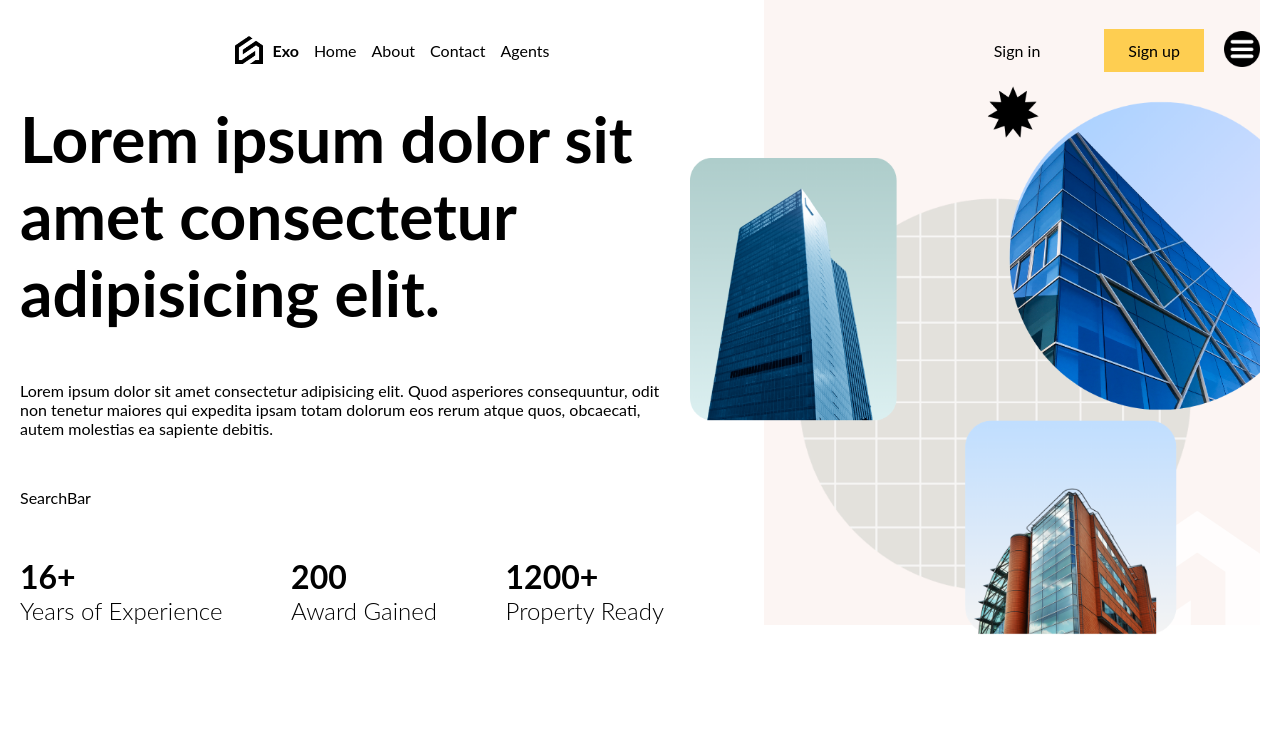
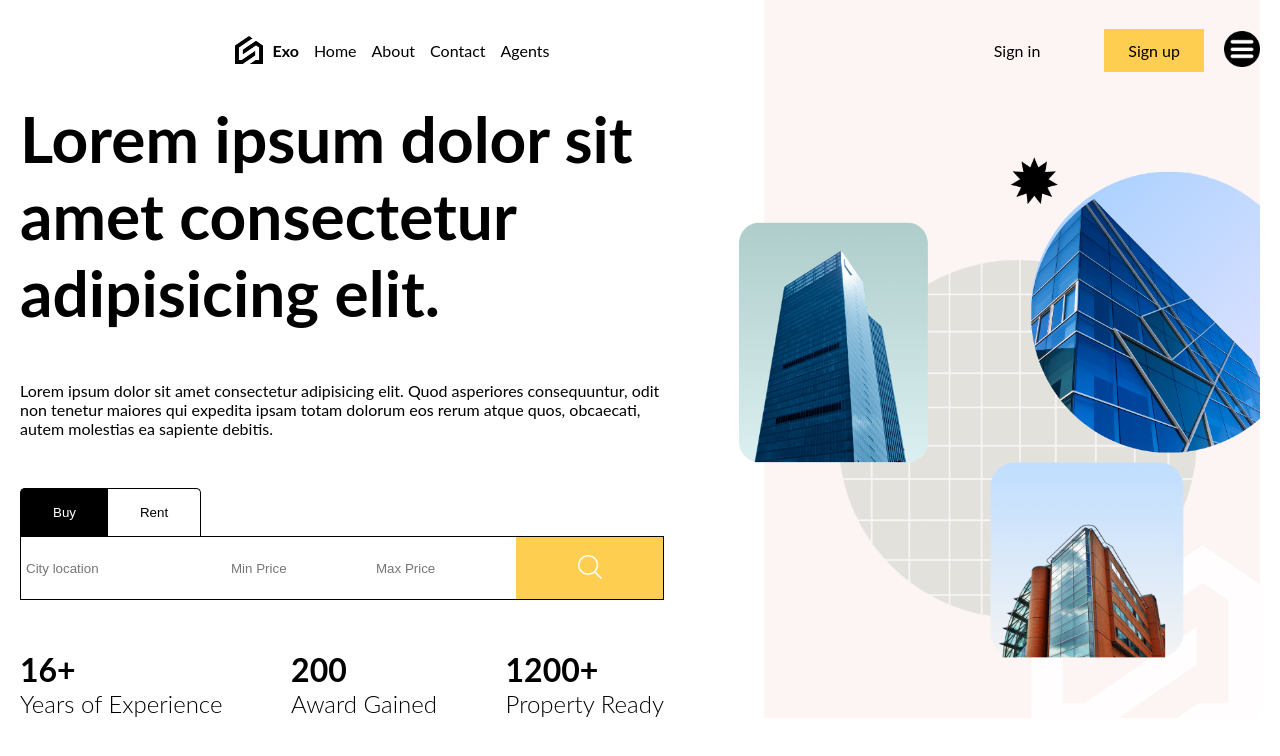
Before and after one commit to Naman-B-Parlecha/SpaceShare, a React (Vite) app: page / in a window 1280 px wide. Shown: the top 756 px of the page. Built offline with nearby package versions, Linux system fonts and the light colour scheme.

Commit message:
Completed landing page

```diff
--- a/src/components/Navbar/Navbar.jsx
+++ b/src/components/Navbar/Navbar.jsx
@@ -28,7 +28,7 @@ const Navbar = () => {
             }}
           />
         </div>
-        <div className={`${open ? "menu active" : "menu"}`}>
+        <div className={`menu ${open ? "active" : ""}`}>
           <a href="/">Home</a>
           <a href="/">About</a>
           <a href="/">Contact</a>
--- a/src/components/Navbar/navbar.scss
+++ b/src/components/Navbar/navbar.scss
@@ -87,7 +87,6 @@ nav {
       justify-content: center;
       align-items: center;
       font-size: 24px;
-
       &.active {
         right: 0;
       }
--- a/src/components/SearchBar/SearchBar.jsx
+++ b/src/components/SearchBar/SearchBar.jsx
@@ -1,7 +1,55 @@
-import React from "react";
+import React, { useState } from "react";
 import "./searchbar.scss";
+
+const types = ["buy", "rent"];
+
 const SearchBar = () => {
-  return <div>SearchBar</div>;
+  const [query, setQuery] = useState({
+    type: "buy",
+    location: "",
+    minPrice: 0,
+    maxPrice: 0,
+  });
+  const switchType = (val) => {
+    setQuery((prev) => {
+      return { ...prev, type: val };
+    });
+  };
+  return (
+    <div className="searchBar">
+      <div className="type">
+        {types.map((type, index) => (
+          <button
+            key={index}
+            onClick={() => switchType(type)}
+            className={query.type === type ? "active" : ""}
+          >
+            {type}
+          </button>
+        ))}
+      </div>
+      <form>
+        <input type="text" name="location" placeholder="City location" />
+        <input
+          type="number"
+          name="minPrice"
+          placeholder="Min Price"
+          min={0}
+          max={1000000}
+        />
+        <input
+          type="number"
+          name="maxPrice"
+          placeholder="Max Price"
+          min={0}
+          max={1000000}
+        />
+        <button type="submit">
+          <img src="/search.png" alt="" />
+        </button>
+      </form>
+    </div>
+  );
 };
 
 export default SearchBar;
--- a/src/components/SearchBar/searchbar.scss
+++ b/src/components/SearchBar/searchbar.scss
@@ -0,0 +1,85 @@
+@import "../../responsive.scss";
+
+.searchBar {
+  .type {
+    button {
+      padding: 16px 32px;
+      border: 1px solid black;
+      background-color: white;
+      cursor: pointer;
+      text-transform: capitalize;
+      border-bottom: none;
+
+      &.active {
+        background-color: black;
+        color: white;
+      }
+      &:first-child {
+        border-top-left-radius: 5px;
+        border-right: none;
+      }
+      &:last-child {
+        border-top-right-radius: 5px;
+        border-left: none;
+      }
+    }
+  }
+
+  form {
+    display: flex;
+    border: 1px solid black;
+    justify-content: space-between;
+    height: 64px;
+
+    gap: 5px;
+    @include sm {
+      flex-direction: column;
+      width: 100%;
+      border: none;
+    }
+
+    input {
+      border: none;
+      padding: 0 10px;
+      width: 200px;
+
+      @include lg {
+        padding: 0px 5px;
+        &:nth-child(2),
+        &:nth-child(3) {
+          width: 140px;
+        }
+      }
+      @include md {
+        width: 200px;
+        &:nth-child(2),
+        &:nth-child(3) {
+          width: 200px;
+        }
+      }
+      @include sm {
+        width: auto;
+        &:nth-child(2),
+        &:nth-child(3) {
+          width: auto;
+        }
+        padding: 20px;
+        border: 1px solid #999;
+      }
+    }
+    button {
+      border: none;
+      cursor: pointer;
+      background-color: #fece51;
+      flex: 1;
+
+      img {
+        width: 24px;
+        height: 24px;
+      }
+      @include sm {
+        padding: 10px;
+      }
+    }
+  }
+}
--- a/src/routes/homePage/homePage.scss
+++ b/src/routes/homePage/homePage.scss
@@ -1,3 +1,5 @@
+@import "../../responsive.scss";
+
 .homePage {
   display: flex;
   height: 100%;
@@ -13,15 +15,33 @@
       gap: 50px;
       height: 100%;
 
+      @include md {
+        padding: 0;
+      }
+
+      @include sm{
+        justify-content: flex-start;
+      }
+
       .title {
         font-size: 64px;
+        @include lg {
+          font-style: 48px;
+        }
       }
       .boxes {
         display: flex;
         justify-content: space-between;
 
+        @include sm {
+          display: none;
+        }
         h1 {
           font: 36px;
+
+          @include lg {
+            font-style: 32px;
+          }
         }
         h2 {
           font: 20px;
@@ -37,10 +57,17 @@
     display: flex;
     align-items: center;
 
+    @include md {
+      display: none;
+    }
     img {
       width: 115%;
       position: absolute;
       right: 0;
+
+      @include lg {
+        width: 105%;
+      }
     }
   }
 }
```
